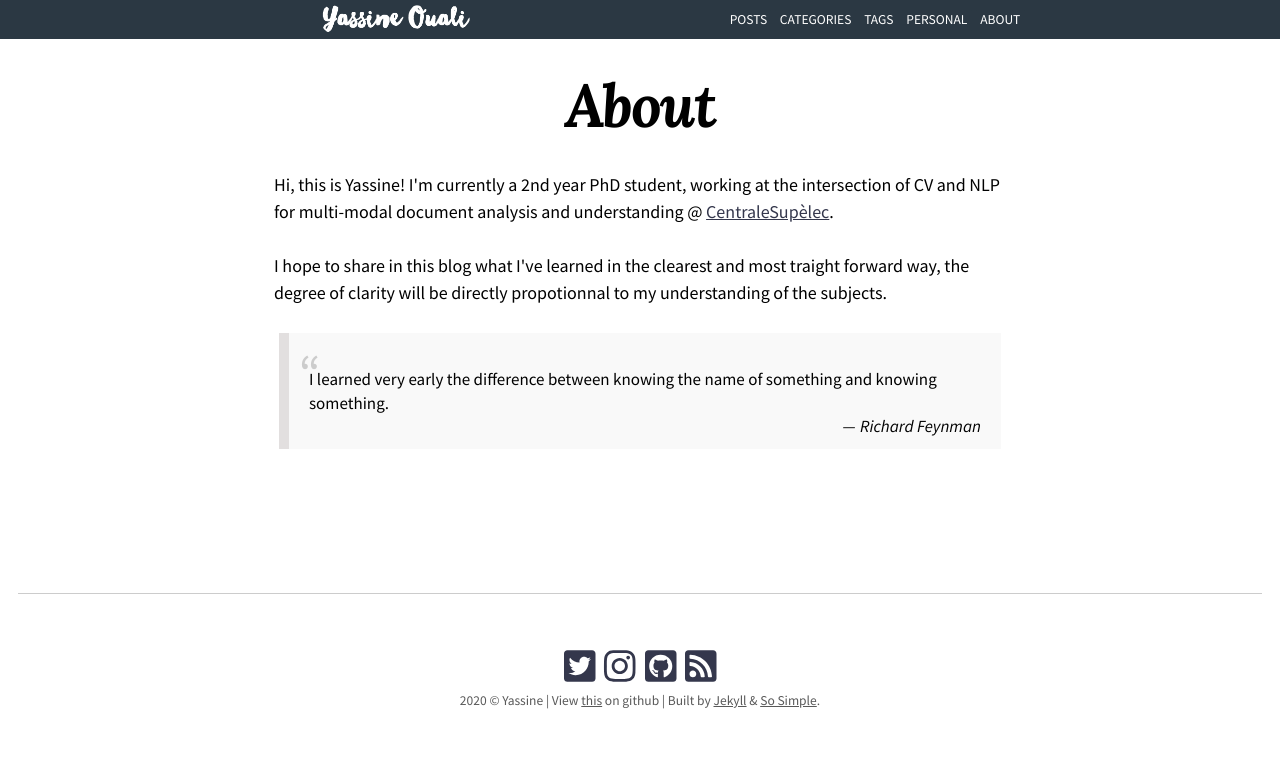
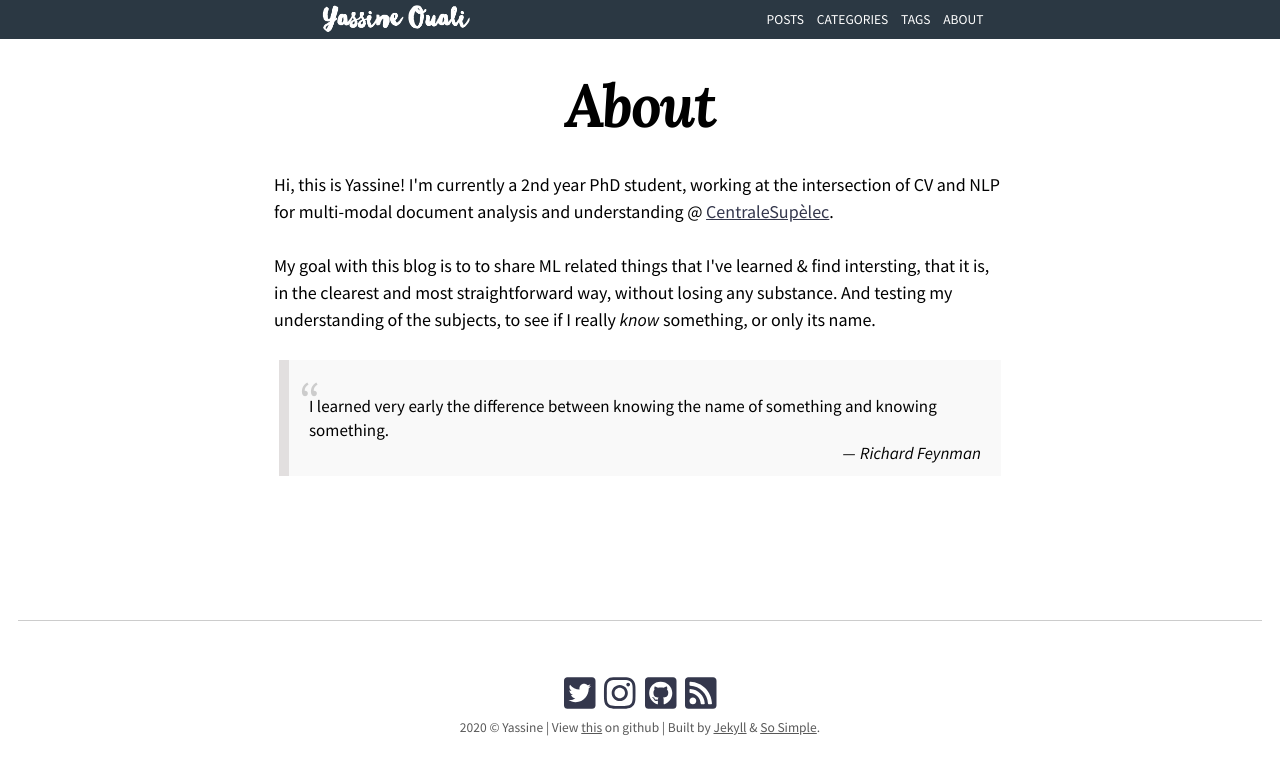
Before and after one commit to yassouali/ml-blog, a Jekyll site: the page built from pages/about.md, in a window 1280 px wide. Shown: the top 775 px of the page. Built offline with Jekyll 4.4.1, drawn with Linux system fonts in a browser that asks for light colours; nearby versions of some CDN libraries.

Commit message:
publishing the website

```diff
--- a/_data/navigation.yml
+++ b/_data/navigation.yml
@@ -6,8 +6,8 @@
   url: pages/categories/
 - title: Tags
   url: pages/tags/
-- title: Personal
-  url: pages/personal/
+# - title: Personal
+#   url: pages/personal/
 - title: About
   url: pages/about/
 # - title: Search
--- a/_layouts/about.html
+++ b/_layouts/about.html
@@ -8,7 +8,9 @@ layout: page
 	<p>Hi, this is Yassine! I'm currently a 2nd year PhD student, working at the intersection of CV and NLP for
 		multi-modal document analysis and understanding @ <a href="https://www.centralesupelec.fr/" target="_blank">CentraleSupèlec</a>. </p>
 
-	<p>I hope to share in this blog what I've learned in the clearest and most traight forward way, the degree of clarity will be directly propotionnal to my understanding of the subjects.</p>
+	<p>My goal with this blog is to to share ML related things that I've
+		learned & find intersting, that it is, in the clearest and most straightforward way, without losing any substance.
+		And testing my understanding of the subjects, to see if I really <i>know</i> something, or only its name.</p>
 
 	<blockquote style="margin-bottom: 50px">
 		<p class="quotation">
```
Also changed, not shown: _data/authors.yml (+4 -10 lines).
